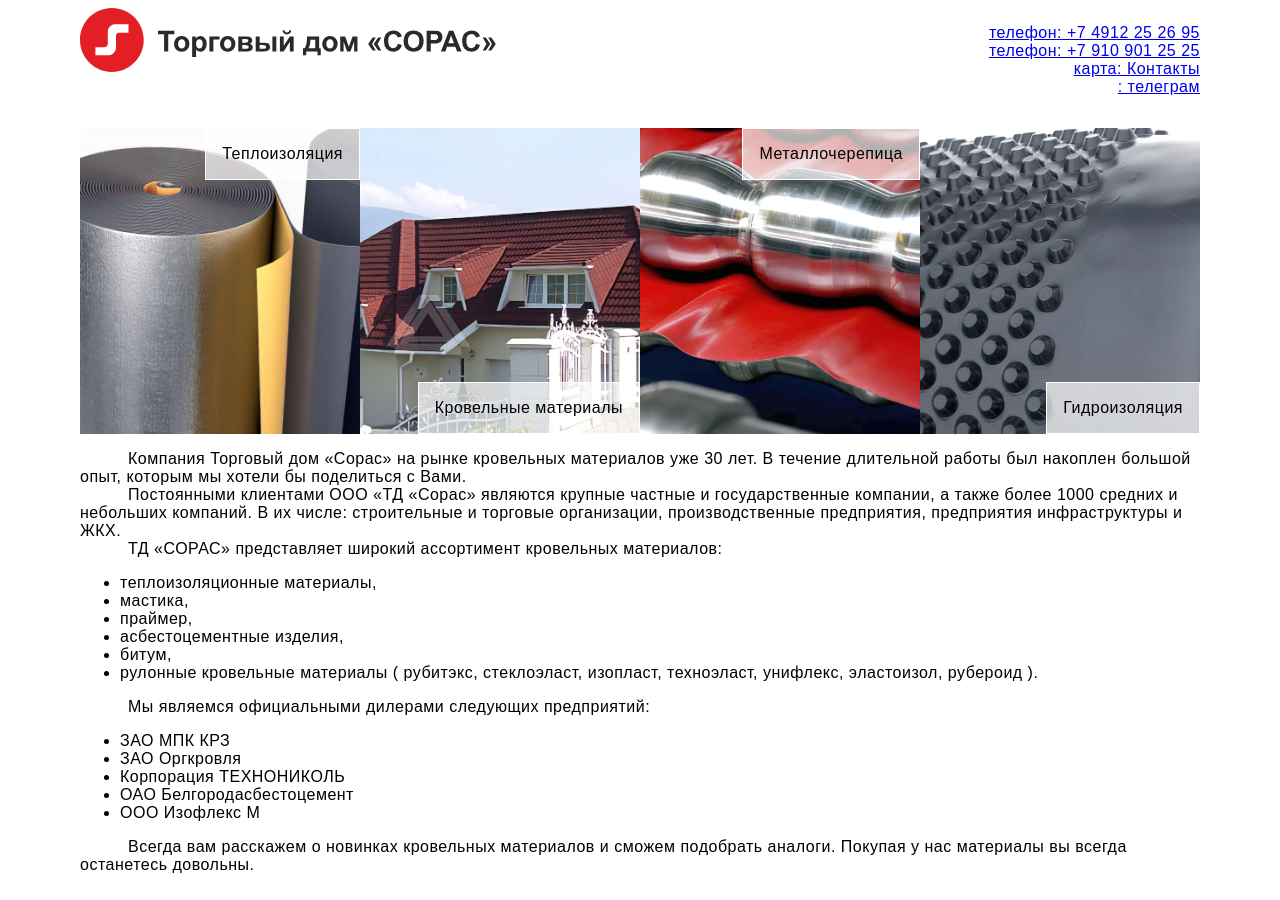
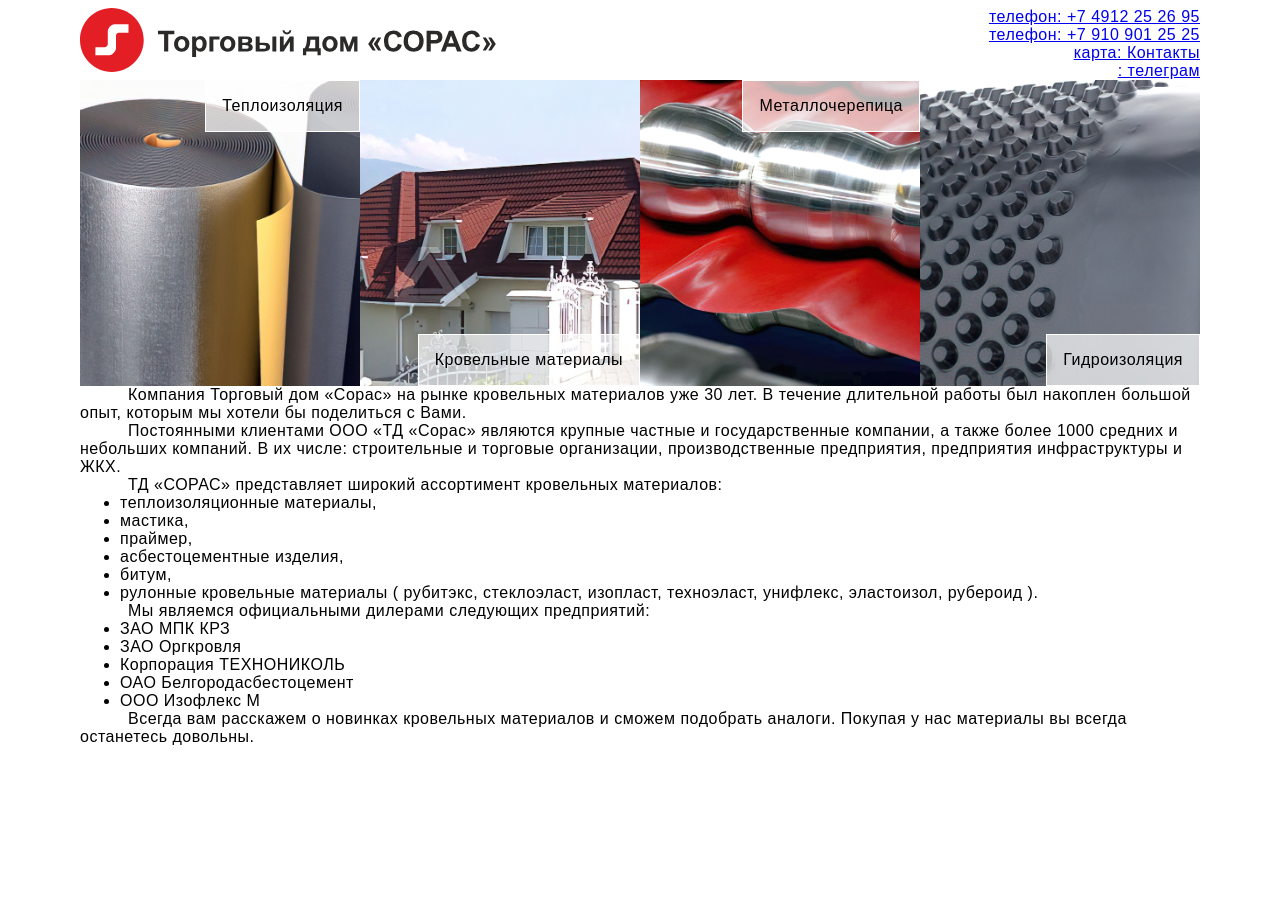
Before and after one commit to tdsoras/vizitka, a Jekyll site: the page built from index.md, in a window 1280 px wide. Built offline with Jekyll 4.4.1, drawn with Linux system fonts in a browser that asks for light colours.

Commit message:
changed list margins

```diff
--- a/_sass/20_app.scss
+++ b/_sass/20_app.scss
@@ -8,6 +8,11 @@ body{
   // margin: 0.6rem 0;
   margin: 0;
 }
+[wrapper] ul {
+  margin: 0;
+}
+
+
 [wrapper]{
   max-width: 70rem;
   margin: 0 auto;
```
